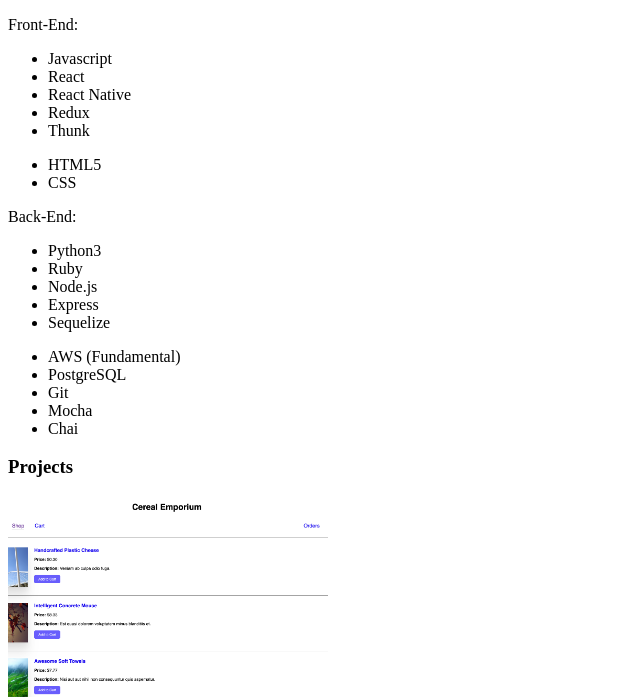
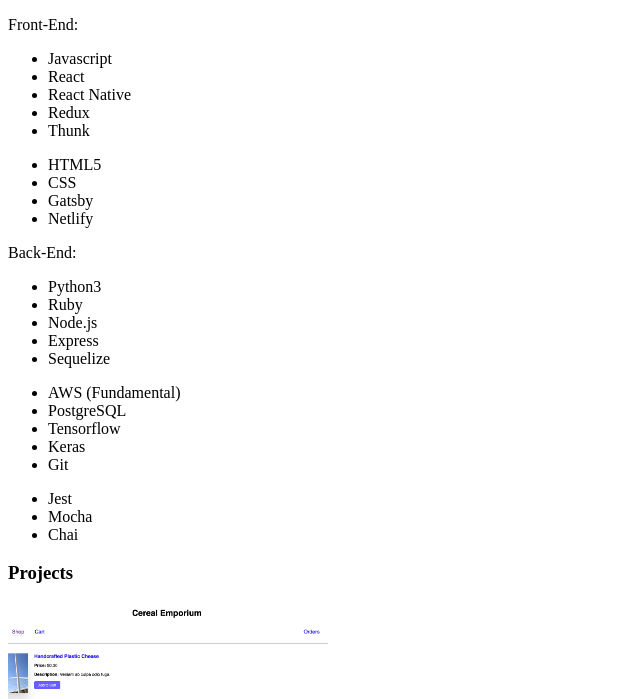
Before and after one commit to bryanryu1/portfolio-site, a Gatsby site: page /portfolio in a window 1280 px wide. Shown: the part 105-804 px from the top of the page, without its empty margins (0-640 px from the left). Built offline with nearby package versions, Linux system fonts and the light colour scheme; Gatsby itself is replaced by a stand-in of ours.

Commit message:
add to skills section in portfolio page

```diff
--- a/src/pages/portfolio.js
+++ b/src/pages/portfolio.js
@@ -37,6 +37,8 @@ const Portfolio = () => (
               <ul>
                 <li>HTML5</li>
                 <li>CSS</li>
+                <li>Gatsby</li>
+                <li>Netlify</li>
               </ul>
             </div>
             <div className="proficiency">Back-End:</div>
@@ -51,7 +53,12 @@ const Portfolio = () => (
               <ul>
                 <li>AWS (Fundamental)</li>
                 <li>PostgreSQL</li>
+                <li>Tensorflow</li>
+                <li>Keras</li>
                 <li>Git</li>
+              </ul>
+              <ul>
+                <li>Jest</li>
                 <li>Mocha</li>
                 <li>Chai</li>
               </ul>
```
